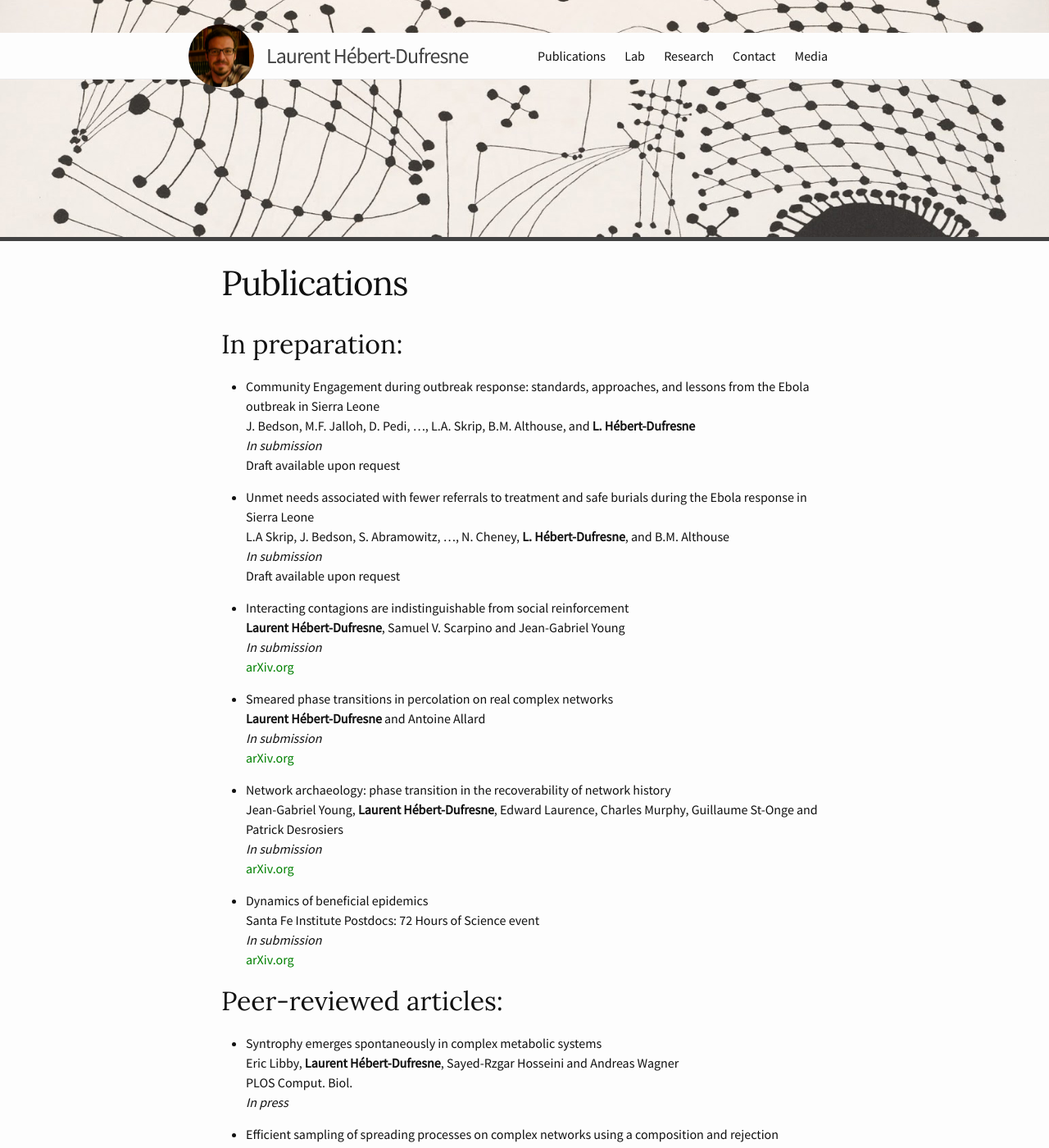
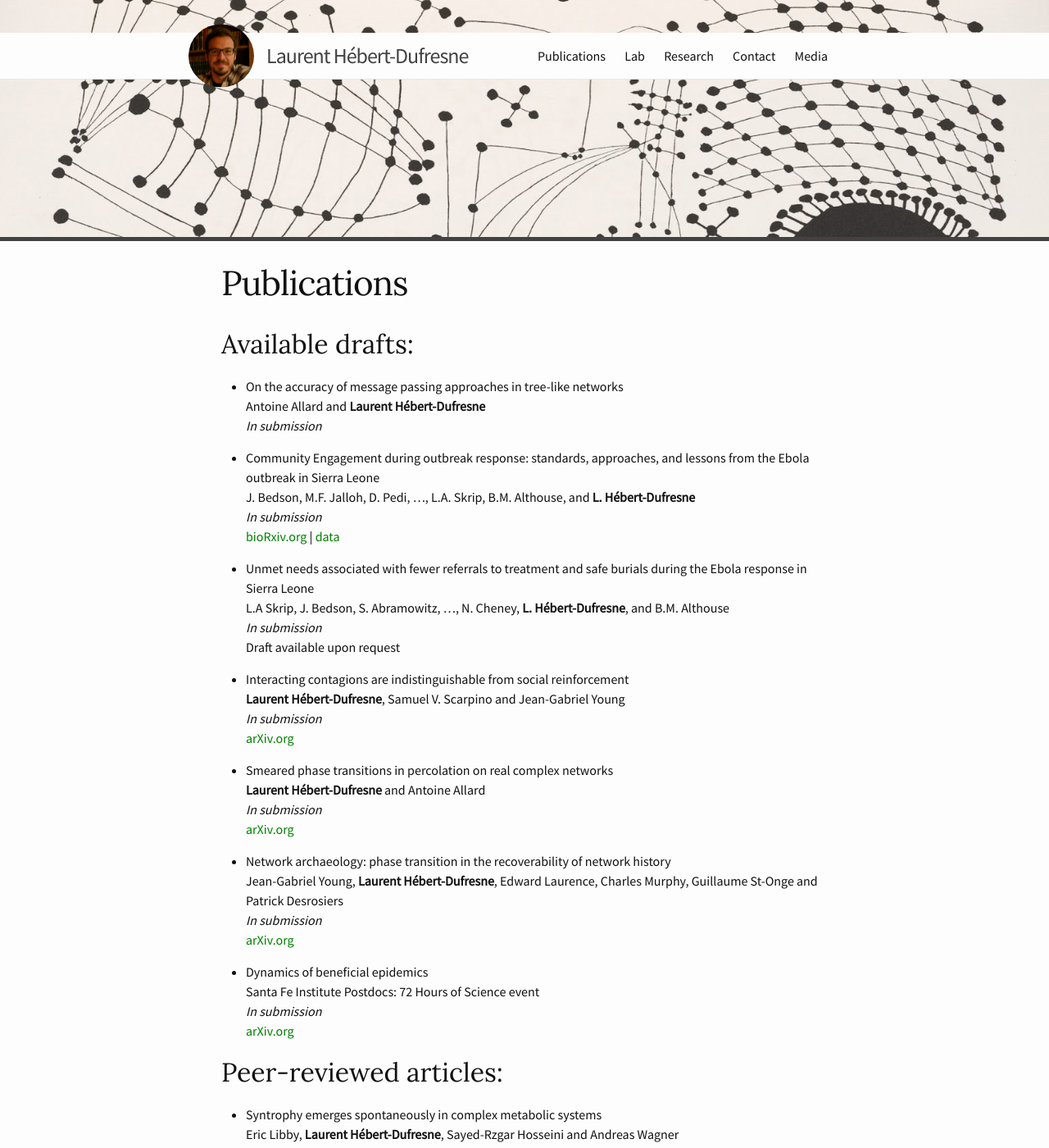
Before and after one commit to laurenthebertdufresne/laurenthebertdufresne.github.io, a Jekyll site: the page built from _pages/publications.md, in a window 1280 px wide and 1400 px high. Shown: the whole window at 82% size. Built offline with Jekyll 4.4.1, drawn with Linux system fonts in a browser that asks for light colours; some of the changed text lies outside the part shown.

Commit message:
paper update

```diff
--- a/_pages/publications.md
+++ b/_pages/publications.md
@@ -5,12 +5,16 @@ permalink: /publications/
 weight: 2
 ---
 
-## In preparation:
+## Available drafts:
+
+*   On the accuracy of message passing approaches in tree-like networks
+    Antoine Allard and **Laurent Hébert-Dufresne**
+    _In submission_
 
 *   Community Engagement during outbreak response: standards, approaches, and lessons from the Ebola outbreak in Sierra Leone
     J. Bedson, M.F. Jalloh, D. Pedi, ..., L.A. Skrip, B.M. Althouse, and **L. Hébert-Dufresne**
     _In submission_
-    Draft available upon request
+    [bioRxiv.org](https://www.biorxiv.org/content/10.1101/661959v1) | [data](https://figshare.com/articles/Social_Mobilization_Action_Consortium_Community_Engagement_data_from_the_2014-2016_Sierra_Leone_Ebola_outbreak/8247002)
 
 *   Unmet needs associated with fewer referrals to treatment and safe burials during the Ebola response in Sierra Leone
     L.A Skrip, J. Bedson, S. Abramowitz, ..., N. Cheney, **L. Hébert-Dufresne**, and B.M. Althouse
```
Also changed, not shown: other parts of _pages/publications.md (+2 -2 lines).
